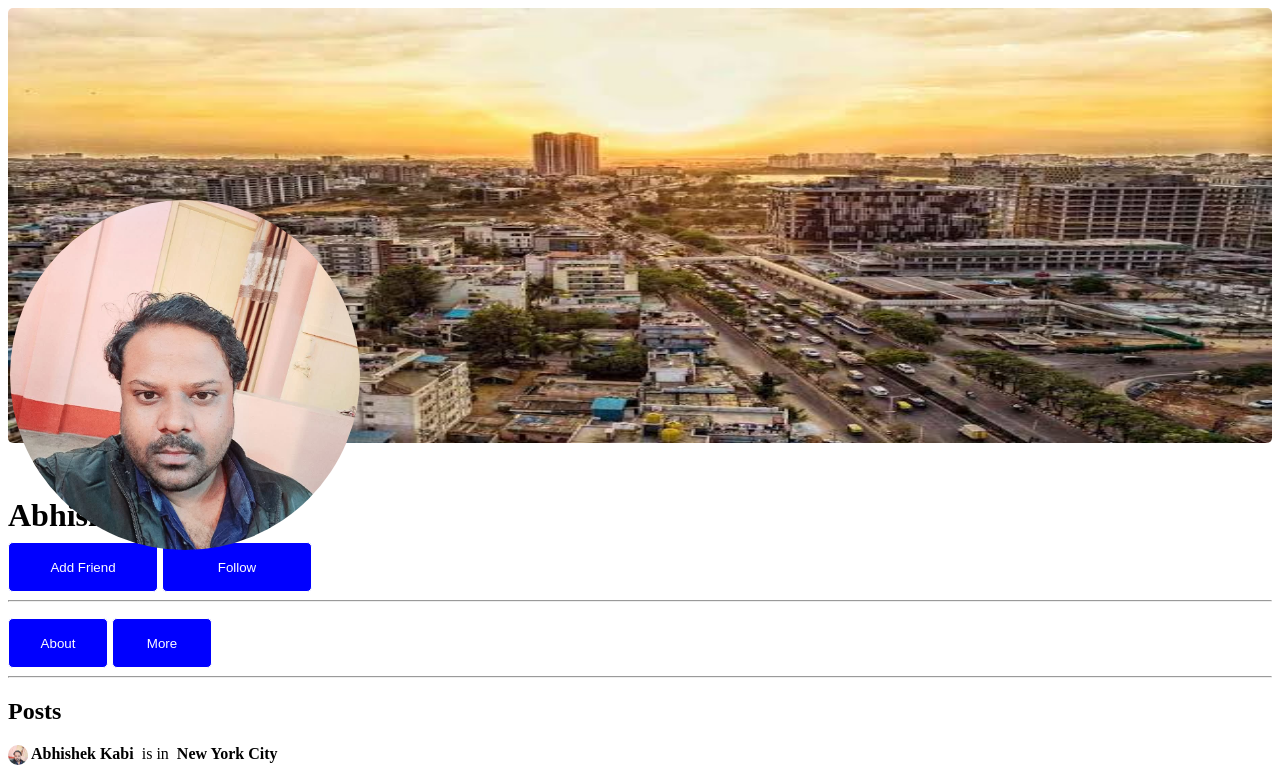
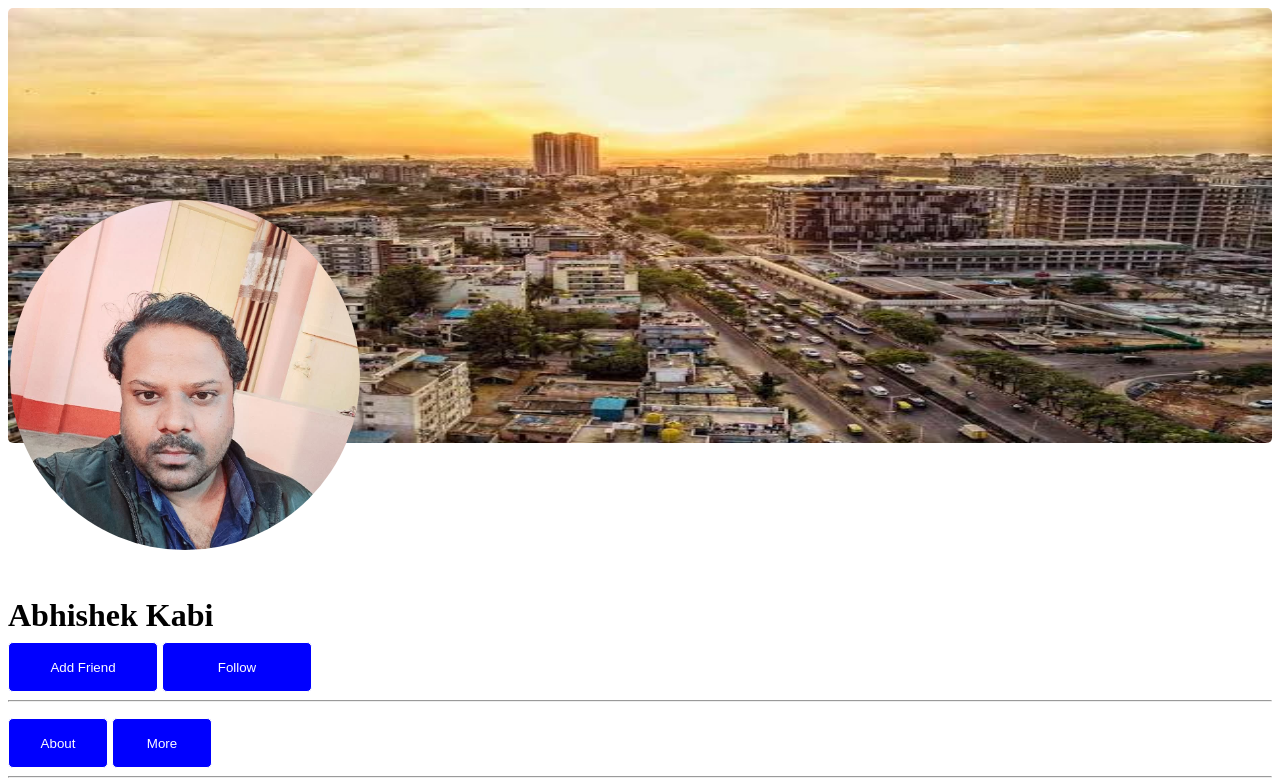
Before and after one commit to abhishekk119/Fb, a plain HTML site: page untitled.html in a window 1280 px wide. Shown: the top 778 px of the page. Drawn offline with Linux system fonts and the light colour scheme.

Commit message:
Update untitled.html

```diff
--- a/untitled.html
+++ b/untitled.html
@@ -80,7 +80,7 @@ a {
 	}
 
 h1 {
-	margin: 50px 0 0 0;
+	margin: 150px 0 0 0;
 }
 
 
```
